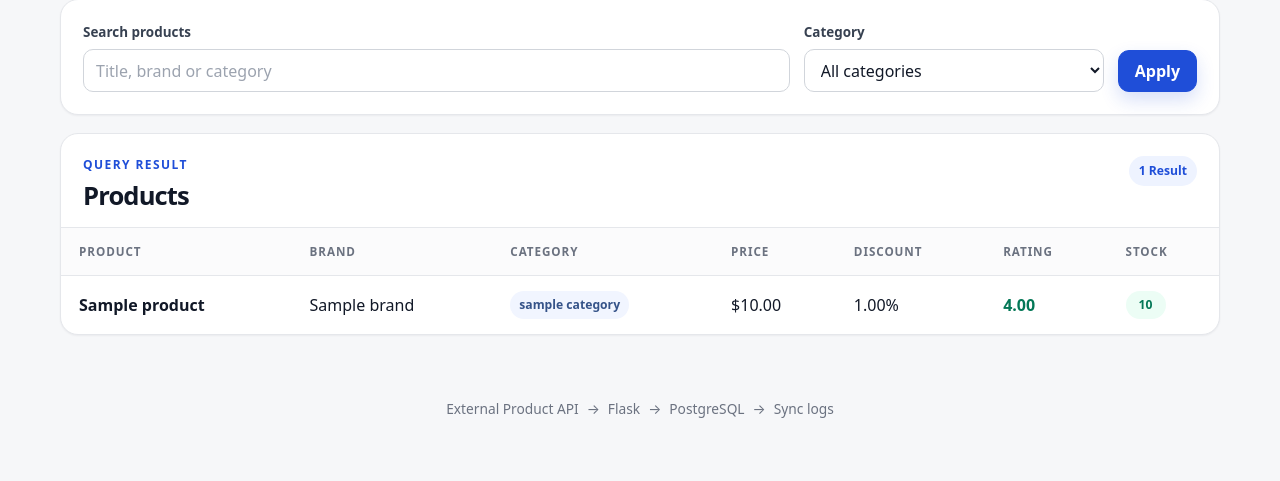
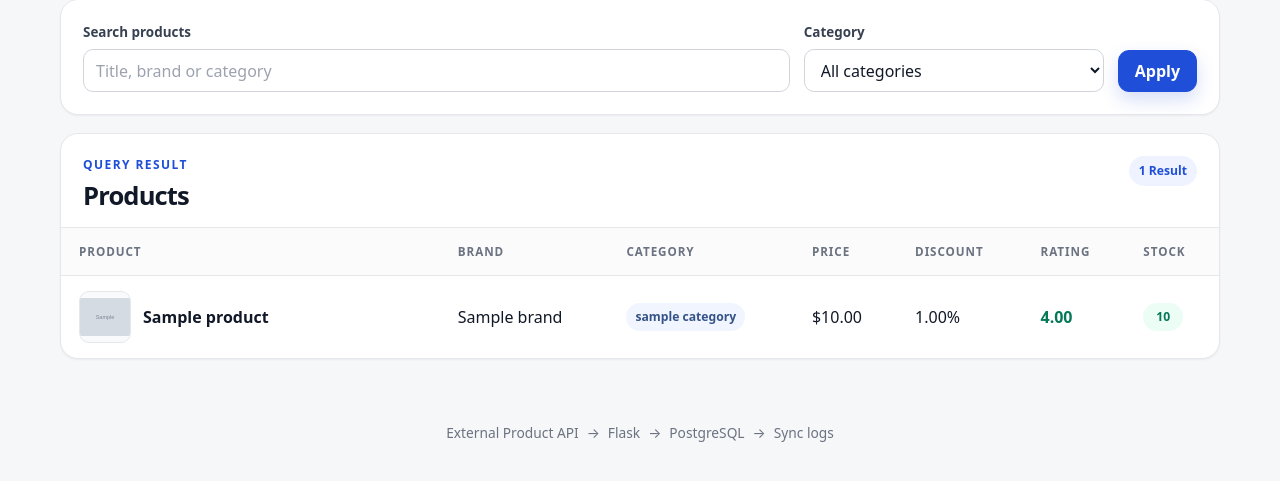
Before and after one commit to macus450-crypto/api-data-integration-dashboard, a Flask app: page /products in a window 1280 px wide. Shown: the part 289-770 px from the top of the page. Run offline with Flask 3, Linux system fonts and the light colour scheme; grey boxes marked "Sample" are stand-in pictures; a database or web service that is not in the repository returns one stand-in record (values such as "Sample title"); some libraries are stand-ins or nearby versions.

Commit message:
feat: show product thumbnails in catalog

```diff
--- a/database/db.py
+++ b/database/db.py
@@ -264,7 +264,7 @@ def get_products(search=None, category=None):
         parameters = []
 
         query = """
-            SELECT title, brand, category, price, discount_percentage, rating, stock
+            SELECT title, brand, category, price, discount_percentage, rating, stock, thumbnail_url
             FROM products
         """
 
@@ -299,7 +299,8 @@ def get_products(search=None, category=None):
                 "price": row[3],
                 "discount_percentage": row[4],
                 "rating": row[5],
-                "stock": row[6]
+                "stock": row[6],
+                "thumbnail_url": row[7],
             }
 
             products.append(product)
--- a/static/style.css
+++ b/static/style.css
@@ -566,6 +566,32 @@ select:focus-visible {
     background: #f9fafb;
 }
 
+.product-cell {
+    display: flex;
+    align-items: center;
+    gap: 12px;
+    min-width: 280px;
+}
+
+.product-thumbnail {
+    flex: 0 0 auto;
+    width: 52px;
+    height: 52px;
+    border: 1px solid var(--border);
+    border-radius: 10px;
+    background: var(--surface-subtle);
+    object-fit: contain;
+}
+
+.product-thumbnail-empty {
+    display: inline-grid;
+    place-items: center;
+    color: var(--muted);
+    font-size: 0.9rem;
+    font-weight: 850;
+    text-transform: uppercase;
+}
+
 .product-name {
     max-width: 340px;
     color: var(--ink);
--- a/templates/products.html
+++ b/templates/products.html
@@ -80,7 +80,24 @@
                 <tbody>
                     {% for product in products %}
                         <tr>
-                            <td class="product-name">{{ product.title }}</td>
+                            <td>
+                                <div class="product-cell">
+                                    {% if product.thumbnail_url %}
+                                        <img
+                                            class="product-thumbnail"
+                                            src="{{ product.thumbnail_url }}"
+                                            alt="{{ product.title }} thumbnail"
+                                            loading="lazy"
+                                        >
+                                    {% else %}
+                                        <span class="product-thumbnail product-thumbnail-empty" aria-hidden="true">
+                                            {{ product.title[:1] }}
+                                        </span>
+                                    {% endif %}
+
+                                    <span class="product-name">{{ product.title }}</span>
+                                </div>
+                            </td>
                             <td>{{ product.brand or "Unknown" }}</td>
                             <td>
                                 <span class="category-label">{{ product.category or "uncategorized" }}</span>
```
